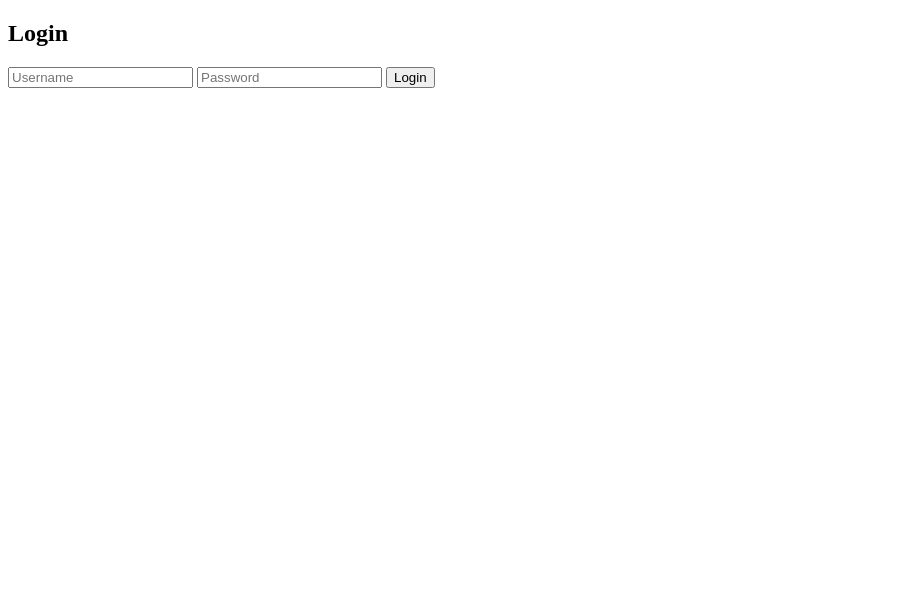
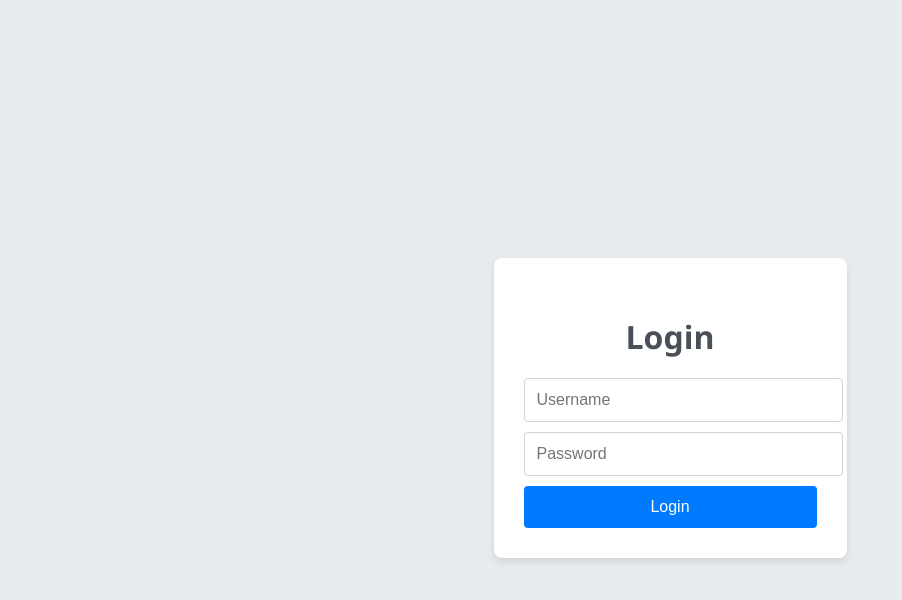
Before and after one commit to PRAVEEN5432114/Skillforge-project, a website: page login.html in a window 1280 px wide. Shown: the whole page, without its empty margins (0-902 px from the left). Drawn offline with Linux system fonts and the light colour scheme; the site is published under a folder, as on GitHub Pages, so addresses that start at the root find nothing.

Commit message:
Update login.html

```diff
--- a/login.html
+++ b/login.html
@@ -4,11 +4,11 @@
     <meta charset="UTF-8">
     <meta name="viewport" content="width=device-width, initial-scale=1.0">
     <title>Login Form</title>
-    <link rel="stylesheet" href="/styles.css">
+    <link rel="stylesheet" href="styles.css">
 </head>
 <body>
     <div class="container">
-        <form id="login-form" action="/login" method="post">
+        <form id="login-form" action="login" method="post">
             <h2>Login</h2>
             <input type="text" name="username" placeholder="Username" required>
             <input type="password" name="password" placeholder="Password" required>
```
